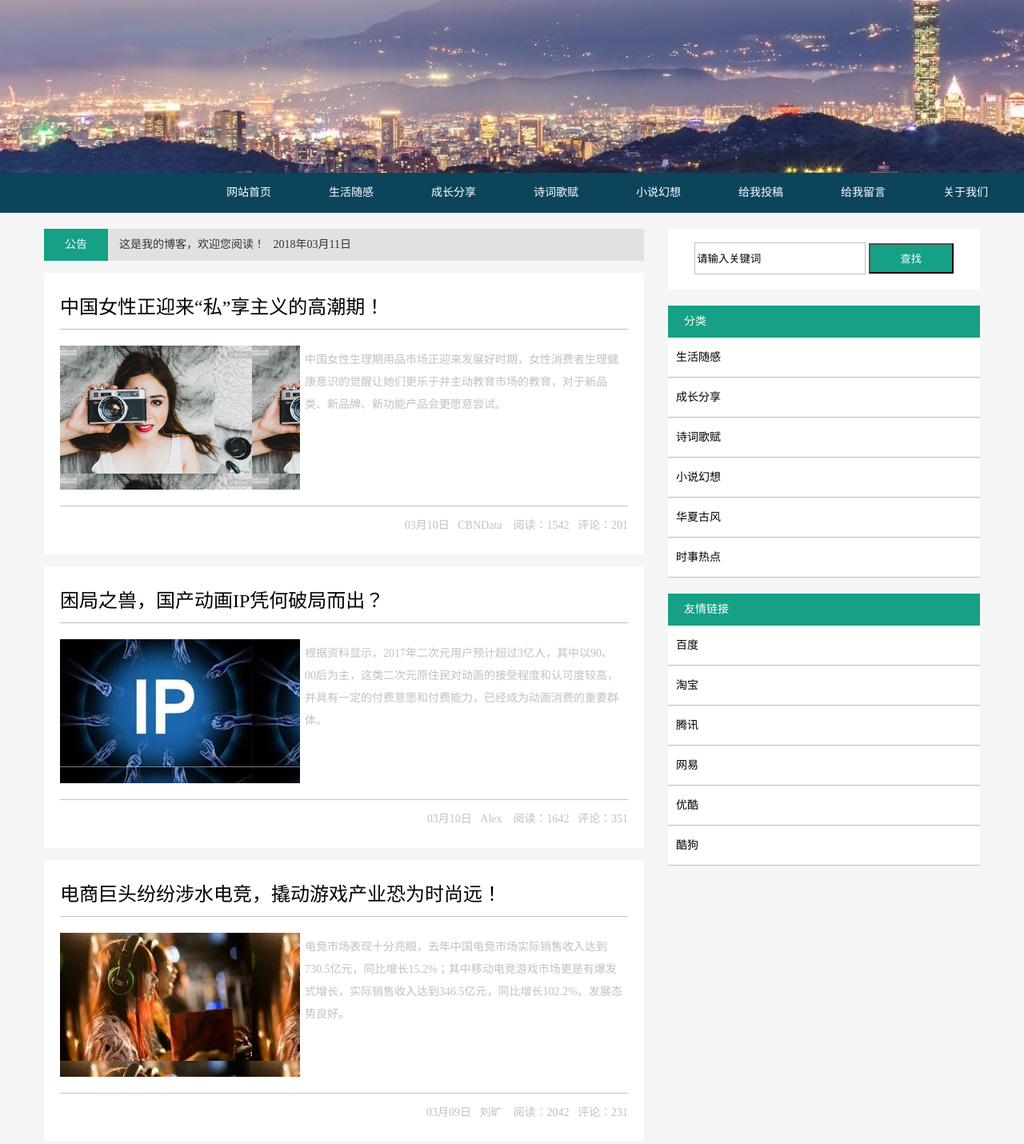
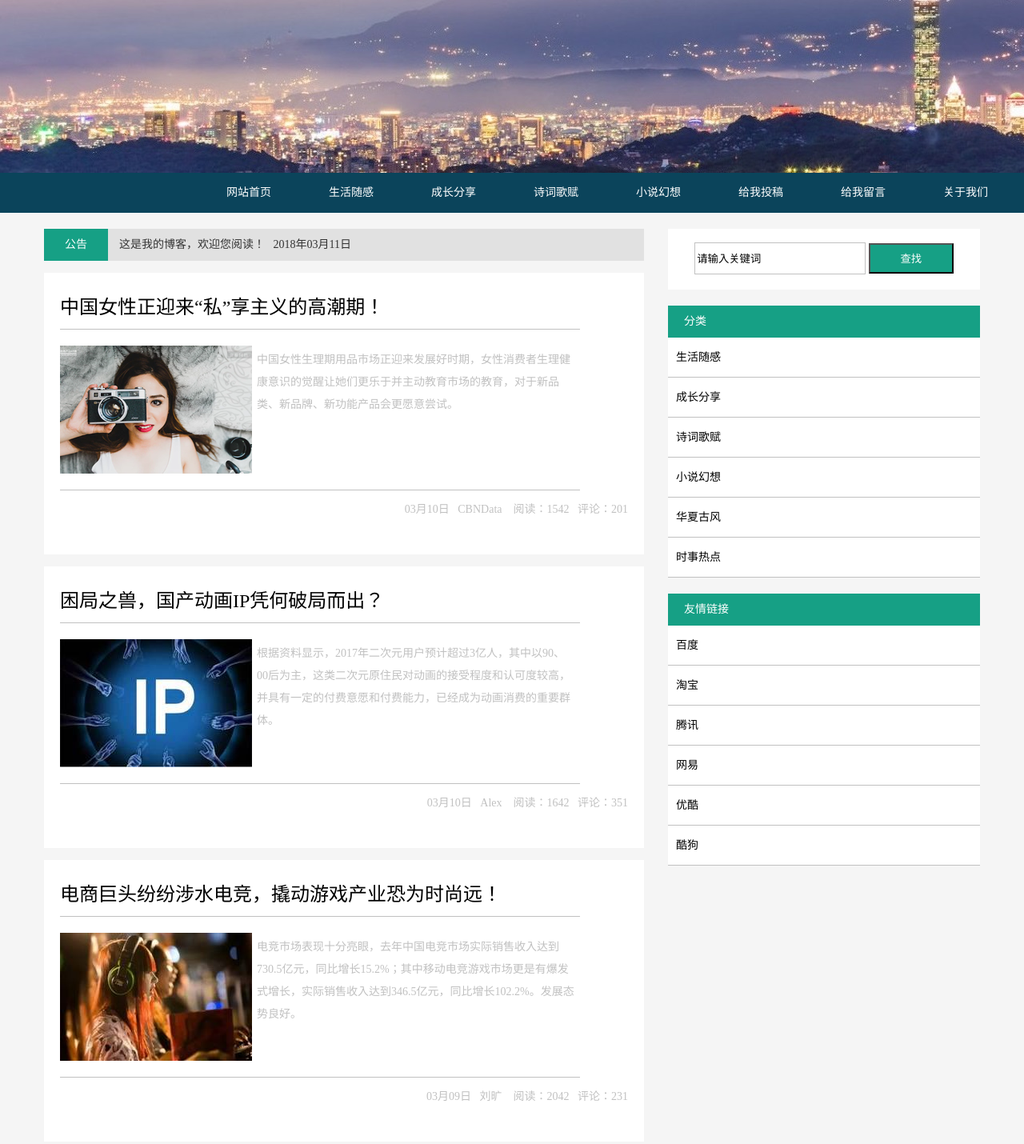
Before and after one commit to AlexYY0/AlexYY0.github.io, a plain HTML site: page index.html in a window 1280 px wide. Shown: the top 1430 px of the page at 80% size. Drawn offline with Linux system fonts and the light colour scheme.

Commit message:
Update index.html

```diff
--- a/index.html
+++ b/index.html
@@ -137,8 +137,8 @@
 	#middle-text-img1
 	{
 		float:left;
-		width:300px;
-		height:180px;
+		width:240px;
+		height:160px;
 		margin-top:20px;
 		margin-bottom:20px;
 		background-image:url(imgs/1.png);
@@ -146,8 +146,8 @@
 	#middle-text-img2
 	{
 		float:left;
-		width:300px;
-		height:180px;
+		width:240px;
+		height:160px;
 		margin-top:20px;
 		margin-bottom:20px;
 		background-image:url(imgs/2.jpg);
@@ -155,8 +155,8 @@
 	#middle-text-img3
 	{
 		float:left;
-		width:300px;
-		height:180px;
+		width:240px;
+		height:160px;
 		margin-top:20px;
 		margin-bottom:20px;
 		background-image:url(imgs/3.jpg);
@@ -182,8 +182,8 @@
 	#middle-text-img6
 	{
 		float:left;
-		width:300px;
-		height:180px;
+		width:240px;
+		height:160px;
 		margin-top:20px;
 		margin-bottom:20px;
 		background-image:url(imgs/6.jpg);
```
